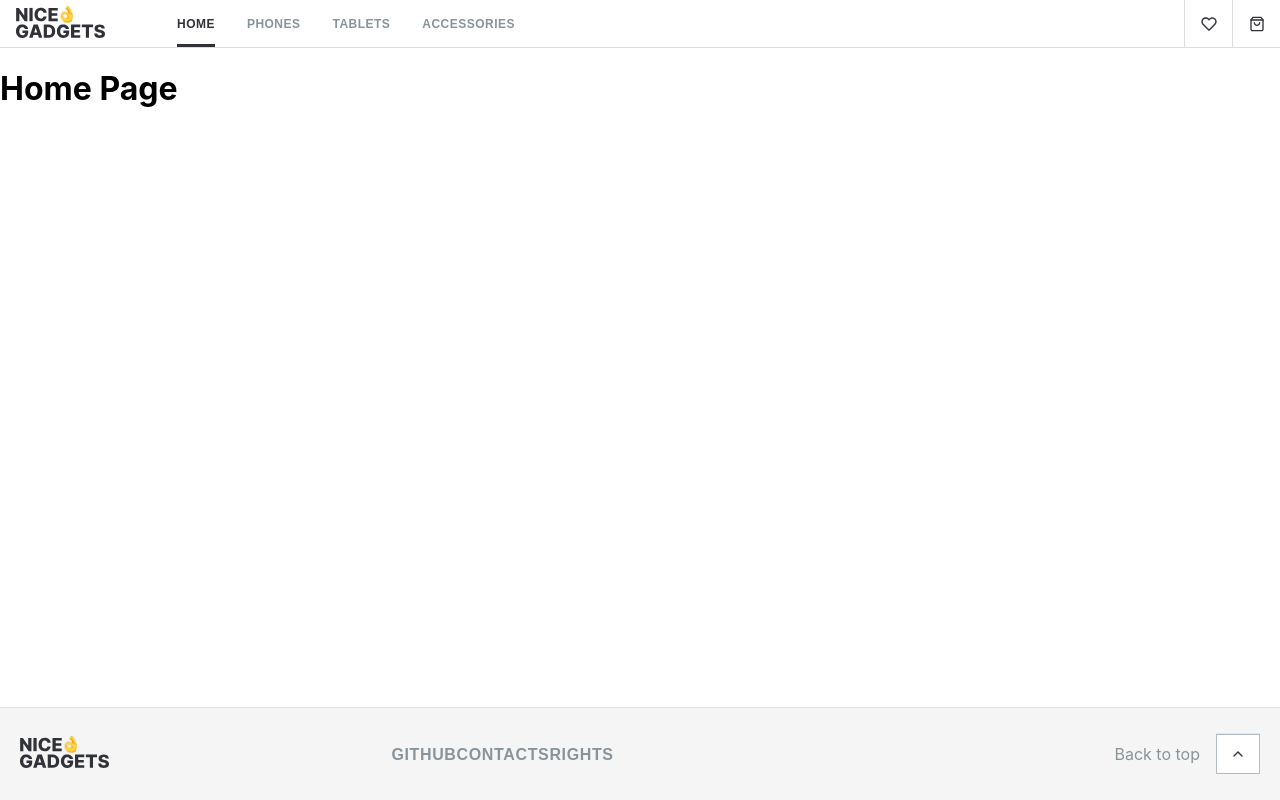
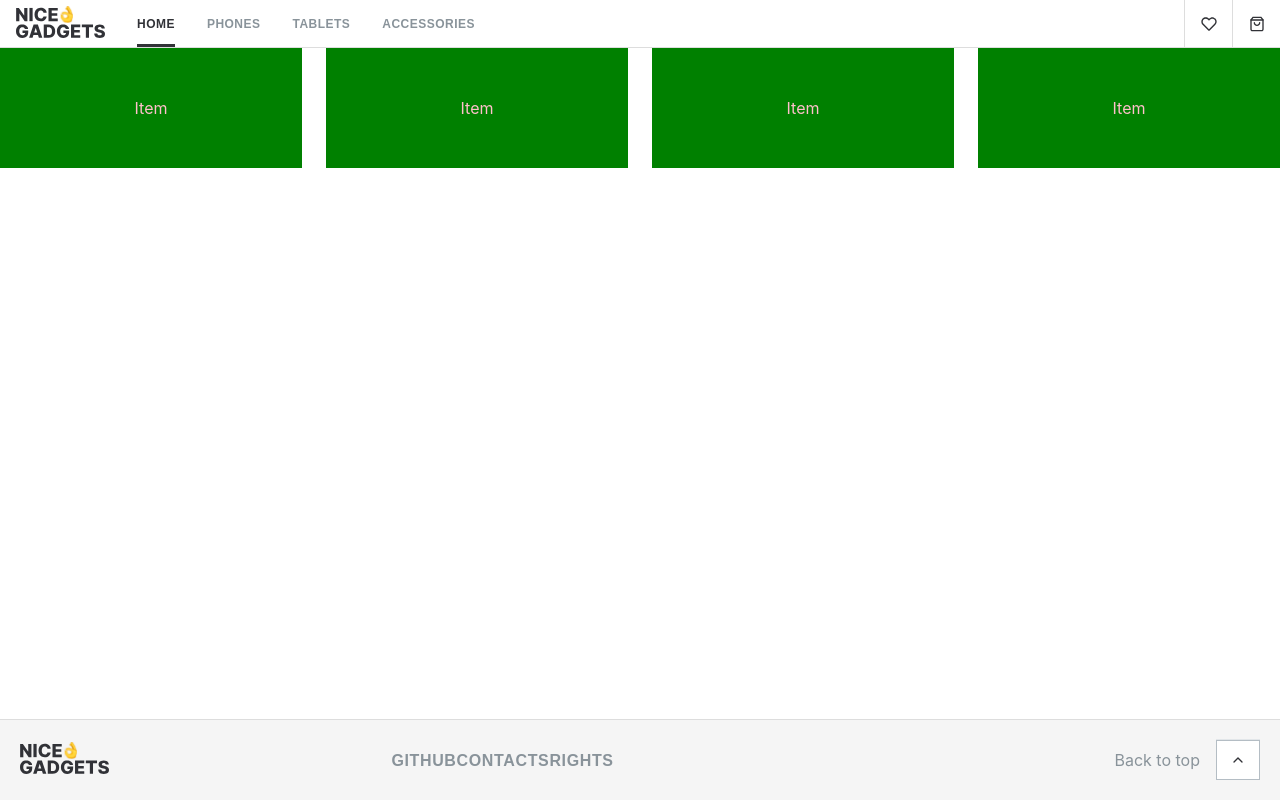
Before and after one commit to fe-nov22-shd/catalog-view, a React (Create React App) app: page /#/ in a window 1280 px wide. Built offline with nearby package versions, Linux system fonts and the light colour scheme; a web font is replaced by a local one.

Commit message:
added grid component

```diff
--- a/package.json
+++ b/package.json
@@ -5,6 +5,10 @@
   "main": "src/index.ts",
   "private": true,
   "dependencies": {
+    "@emotion/react": "^11.10.6",
+    "@emotion/styled": "^11.10.6",
+    "@mui/material": "^5.11.13",
+    "@mui/system": "^5.11.13",
     "@testing-library/jest-dom": "^5.16.5",
     "@testing-library/react": "^13.4.0",
     "@testing-library/user-event": "^13.5.0",
@@ -15,6 +19,7 @@
     "classnames": "^2.3.2",
     "gh-pages": "^5.0.0",
     "lodash": "^4.17.21",
+    "materialize": "^1.0.0",
     "react": "^18.2.0",
     "react-dom": "^18.2.0",
     "react-router": "^6.9.0",
--- a/src/App.css
+++ /dev/null
@@ -1,13 +0,0 @@
-a {
-  margin: 20px;
-}
-p, h1 {
-  margin: 0;
-}
-button {
-  padding: 0;
-}
-
-html {
-  box-sizing: border-box;
-}
--- a/src/App.scss
+++ b/src/App.scss
@@ -1,7 +1,10 @@
 * {
   box-sizing: border-box;
+  margin: 0;
+  padding: 0;
+
+
 }
-
 body {
   overflow-x: hidden;
 }
--- a/src/App.tsx
+++ b/src/App.tsx
@@ -1,5 +1,7 @@
 import React from 'react';
 import './App.scss';
+import { GitProvider } from './components/GitProvider/GitProvider';
+
 import { Routes, Route, Navigate } from 'react-router-dom';
 import { HomePage } from './modules/HomePage';
 import { PhonesPage } from './modules/PhonesPage';
@@ -15,6 +17,7 @@ import { Header } from "../src/components/Header/Header";
 
 export const App = () => {
   return (
+    <GitProvider>
       <div className="App">
         <Header />
         <main>
@@ -45,5 +48,7 @@ export const App = () => {
         </main>
         <Footer />
       </div>
+    </GitProvider>
+
   );
 };
--- /dev/null
+++ b/src/components/GitProvider/GitProvider.tsx
@@ -0,0 +1,37 @@
+import { ThemeProvider, createTheme } from '@mui/material/styles';
+import React from 'react';
+
+declare module '@mui/system' {
+  interface BreakpointOverrides {
+    // Your custom breakpoints
+    mobile: true;
+    tablet: true;
+    tabletXL: true
+    desktop: true;
+    // Remove default breakpoints
+    xs: false;
+    sm: false;
+    md: false;
+    lg: false;
+    xl: false;
+  }
+}
+type Props = {
+  children: React.ReactNode
+}
+export const GitProvider:React.FC<Props> = ({ children }) => (
+  <ThemeProvider
+    theme={createTheme({
+      breakpoints: {
+        values: {
+          mobile: 0,
+          tablet: 640,
+          tabletXL: 768,
+          desktop: 1280,
+        },
+      },
+    })}
+  >
+  { children }
+  </ThemeProvider>
+);
--- /dev/null
+++ b/src/components/GitProvider/index.ts
@@ -0,0 +1 @@
+export * from './GitProvider';
--- a/src/modules/HomePage/HomePage.scss
+++ b/src/modules/HomePage/HomePage.scss
@@ -0,0 +1,7 @@
+.test {
+  text-align: center;
+  background-color: green;
+  padding: 50px;
+  color: pink;
+  word-wrap: break-word;
+}
--- a/src/modules/HomePage/HomePage.tsx
+++ b/src/modules/HomePage/HomePage.tsx
@@ -1,5 +1,23 @@
+import Grid from '@mui/material/Grid';
+
+import './HomePage.scss';
+
 export const HomePage = () => {
+
   return (
-    <h1>Home Page</h1>
-  );
+    <Grid container rowSpacing={1} columnSpacing={3}>
+      <Grid item tablet={6} tabletXL={4} desktop={3} mobile={12}>
+        <p className="test">Item</p>
+      </Grid>
+      <Grid item tablet={6} tabletXL={4} desktop={3} mobile={12}>
+        <p className="test">Item</p>
+      </Grid>
+      <Grid item tablet={6} tabletXL={4} desktop={3} mobile={12}>
+        <p className="test">Item</p>
+      </Grid>
+      <Grid item tablet={6} tabletXL={4} desktop={3} mobile={12}>
+        <p className="test">Item</p>
+      </Grid>
+    </Grid>
+  )
 };
```
Lines whose indentation alone changed are shown as unchanged.
